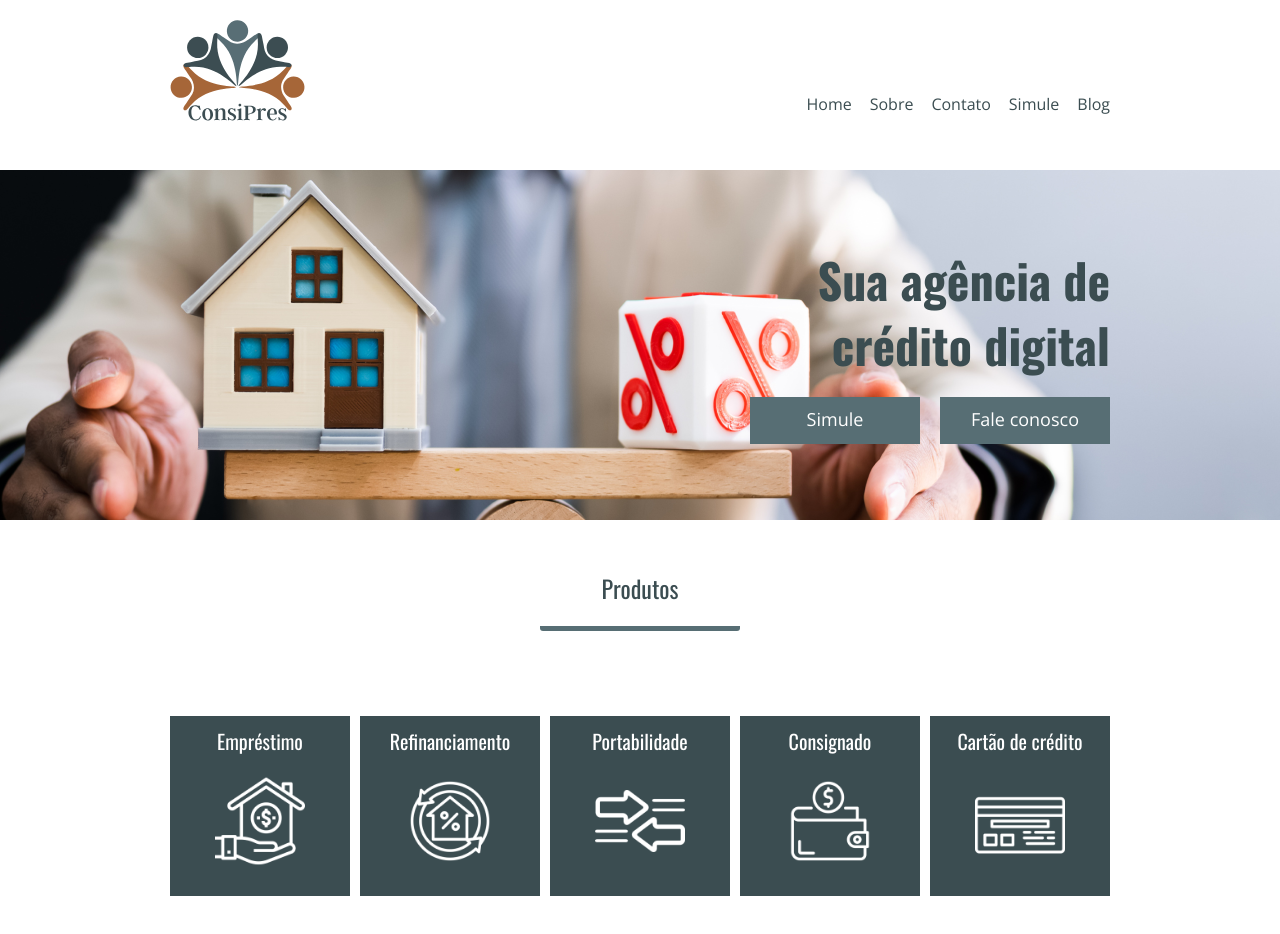
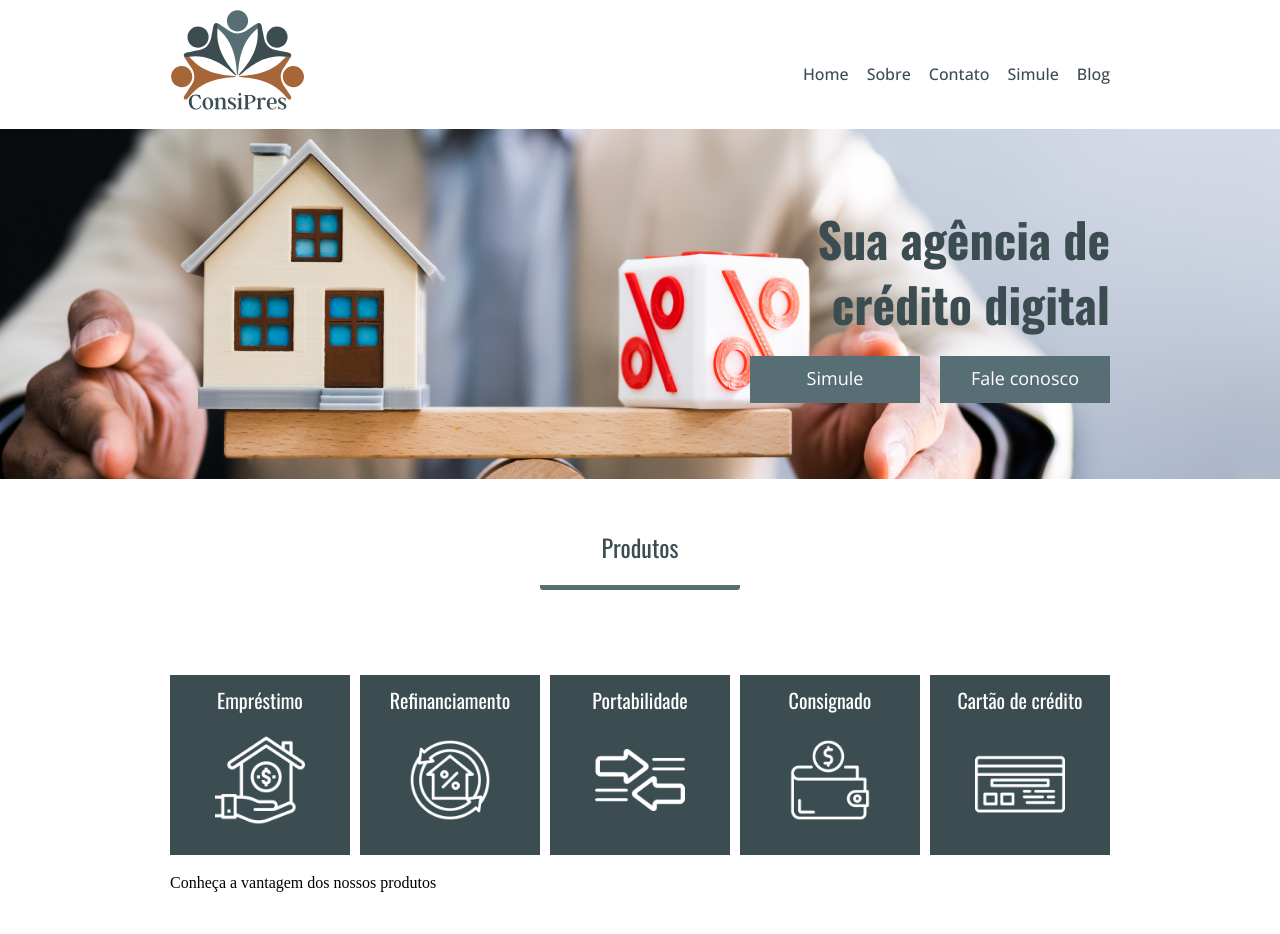
Before and after one commit to matnperes/Consipres, a plain HTML site: page index.html in a window 1280 px wide. Drawn offline with nearby package versions, Linux system fonts and the light colour scheme.

Commit message:
Ajustes no menu e header (adicionando comentários)

```diff
--- a/index.html
+++ b/index.html
@@ -16,7 +16,7 @@
     <header>
         <div class="container">
             <div class="wrapper-header">
-                <a href=""><img class="logo" src="src/img/LogoConsiPres.svg"></a>
+                <a href="" class="logo"><img src="src/img/LogoConsiPres.svg"></a>
                 <nav class="navegacao">
                     <ul>
                         <li><a href="">Home</a></li>
@@ -62,6 +62,7 @@
                         <img src="src/img/cartao-credito.png" alt="emprestimo" class="produtos-img">
                     </div>
                 </div>
+                <br> Conheça a vantagem dos nossos produtos
             </div>
         </div>
     </div>
--- a/src/css/main.css
+++ b/src/css/main.css
@@ -1,33 +1,30 @@
 @import url('https://fonts.googleapis.com/css2?family=Oswald:wght@200;300;400;500;600;700&display=swap');
 @import url('https://fonts.googleapis.com/css2?family=Open+Sans:ital,wght@0,300;0,400;0,500;0,600;0,700;0,800;1,300;1,400;1,500;1,600;1,700;1,800&display=swap');
 
-header {
-  height: 150px;
-}
-
-ul li {
-  display: inline;
-}
-
+/*===================ESTILIZAÇÕES GERAIS/IMPORTAÇÕES==================*/
 .container {
   width: 940px;
   margin: 0 auto;
 }
 
+/*===================HEADER/NAVEGAÇÃO ==================*/
+header ul li {
+  display: inline-block;
+}
+
 .wrapper-header {
-  margin: 20px 0px;
   display: flex;
   justify-content: space-between;
 }
 
-.logo {
+.logo img{
   width: 135px;
-  height: 106px;
+  height: 105px;
+  padding: 10px 0;
 }
 
 .navegacao {
-  padding-top: 75px;
-  height: 50px;
+  margin-top: 65px;
   font-weight: 400;
 }
 
@@ -35,8 +32,12 @@ ul li {
   margin-left: 14px;
   font-family: 'Open Sans', sans-serif;
   font-size: 16px;
+  font-weight: 500;
+  padding: 10px 0 ;
   color: #3B4D51;
 }
+
+/*===================HOME/MENU==================*/
 
 .home{
   background-image: url(/src/img/bg-home.png);
@@ -84,6 +85,8 @@ ul li {
   justify-content: space-between;
   flex-direction: column;
 }
+
+/*===================PRODUTOS==================*/
 
 .menu-produtos {
   height: 500px;
```
